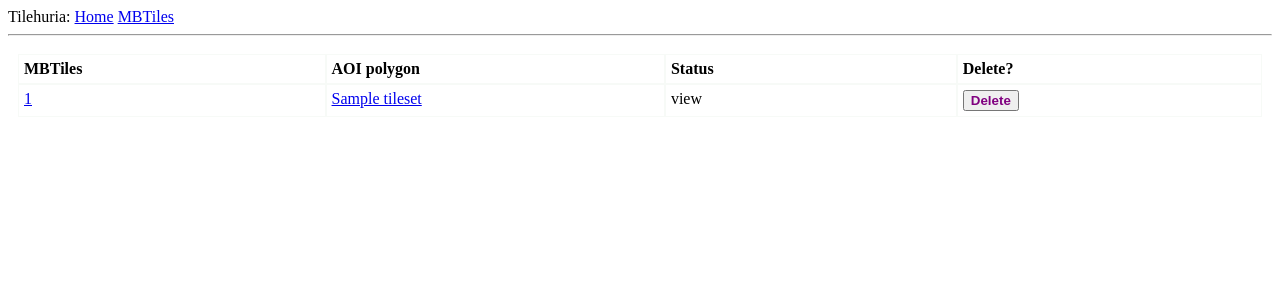
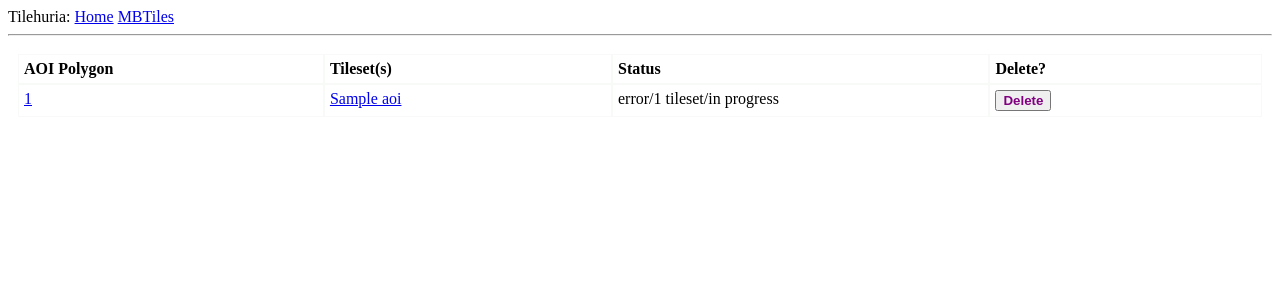
Before and after one commit to HumanitarianStuff/tilehuria-flask, a Flask app: template app/templates/mbtiles.html in a window 1280 px wide. Shown: the top 300 px of the page. Run offline with Flask 2, Linux system fonts and the light colour scheme; the template is opened without the code that fills it: most values are stand-ins (such as "Sample title", 1, 10 or a date in 2020).

Commit message:
Download page iterates through aois instead of tilesets; still need to add tilesets

```diff
--- a/app/templates/mbtiles.html
+++ b/app/templates/mbtiles.html
@@ -19,14 +19,14 @@
 
   {% if tilesets %}
     <div class="grid-container">
-      <div class="grid-item"><b>MBTiles</b></div>
-      <div class="grid-item"><b>AOI polygon</b></div>
+      <div class="grid-item"><b>AOI Polygon</b></div>
+      <div class="grid-item"><b>Tileset(s)</b></div>
       <div class="grid-item"><b>Status</b></div>
       <div class="grid-item"><b>Delete?</b></div>
-      {% for tileset in tilesets %}
-      <div class="grid-item"><a href="{{url_for('download_tileset', path=tileset[0]) }}">{{ tileset[0] }}</a></div>
-      <div class="grid-item"><a href="{{url_for('download_tileset', path=tileset[2]) }}">{{ tileset[2] }}</a></div>
-      <div class="grid-item">view</div>
+      {% for aoi in aois %}
+      <div class="grid-item"><a href="{{url_for('download_tileset', path=aoi[0]) }}">{{ aoi[0] }}</a></div>
+      <div class="grid-item"><a href="{{url_for('download_tileset', path=aoi[0]) }}">{{ aoi[2] }}</a></div>
+      <div class="grid-item">error/1 tileset/in progress</div>
       <div class="grid-item"><button type="submit" style="color:purple"><strong>Delete</strong></button></div>
     {% endfor %}
     </div>
```
Also changed, not shown: app/routes.py (+6 -1 lines).
